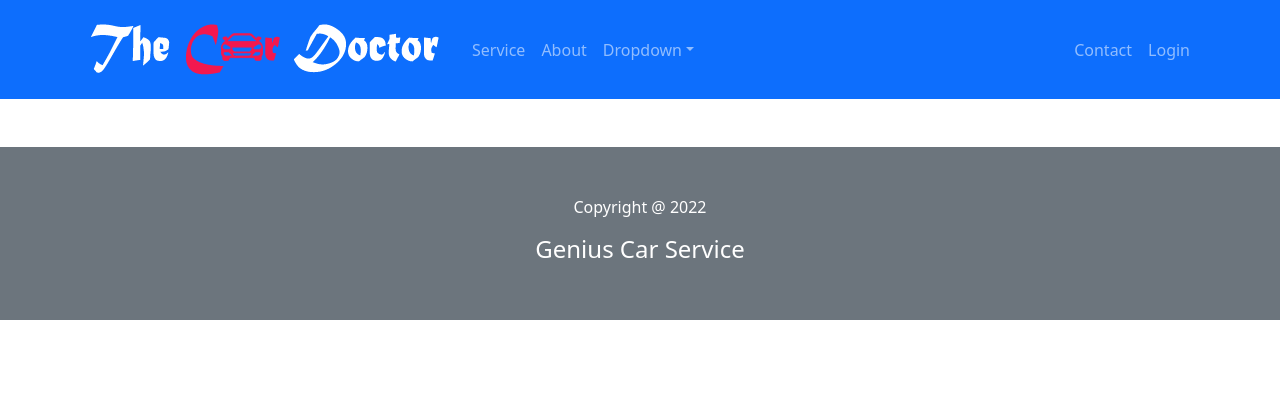
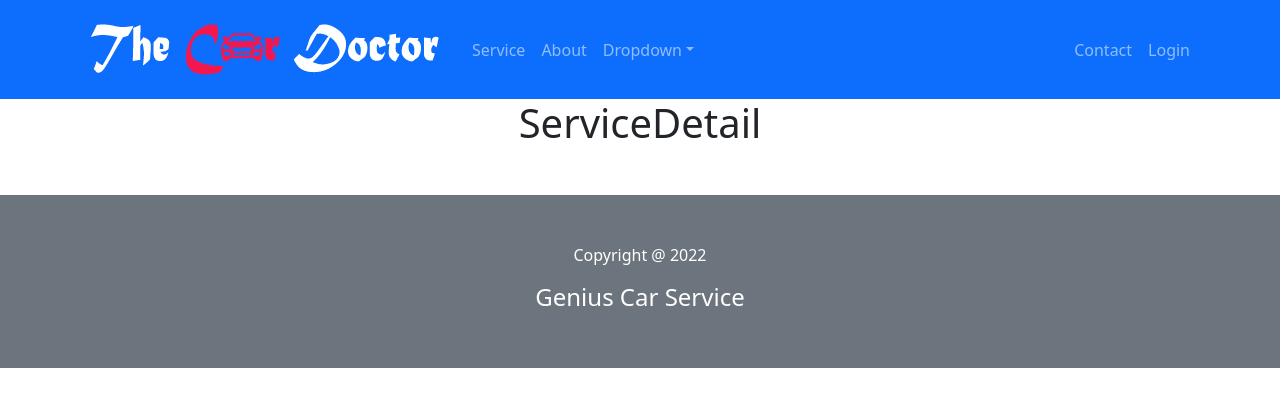
Before and after one commit to CodeWithShamim/genius-car-services, a React (Create React App) app: page /service/1 in a window 1280 px wide. Shown: the top 406 px of the page. Built offline with nearby package versions, Linux system fonts and the light colour scheme.

Commit message:
service details component added

```diff
--- a/src/App.js
+++ b/src/App.js
@@ -3,8 +3,9 @@ import { Route, Routes } from "react-router-dom";
 import Header from "./Pages/Shared/Header";
 import Home from "./Pages/Home/Home/Home";
 import Footer from "./Pages/Shared/Footer";
-import Services from "./Pages/Home/Services/Services";
 import "bootstrap/dist/css/bootstrap.min.css";
+import NotFound from "./Pages/Shared/NotFound";
+import ServiceDetail from "./Pages/ServiceDetail/ServiceDetail";
 
 function App() {
   return (
@@ -12,7 +13,11 @@ function App() {
       <Header></Header>
       <Routes>
         <Route path="/" element={<Home></Home>}></Route>
-        <Route path="/" element={<Services></Services>}></Route>
+        <Route
+          path="service/:serviceId"
+          element={<ServiceDetail></ServiceDetail>}
+        ></Route>
+        <Route path="*" element={<NotFound></NotFound>}></Route>
       </Routes>
       <Footer></Footer>
     </div>
--- /dev/null
+++ b/src/Pages/ServiceDetail/ServiceDetail.js
@@ -0,0 +1,11 @@
+import React from "react";
+
+const ServiceDetail = () => {
+  return (
+    <div>
+      <h1>ServiceDetail</h1>
+    </div>
+  );
+};
+
+export default ServiceDetail;
--- /dev/null
+++ b/src/Pages/Shared/NotFound.js
@@ -0,0 +1,11 @@
+import React from "react";
+
+const NotFound = () => {
+  return (
+    <div className="text-danger">
+      <h1>Opps, Not Found!!</h1>
+    </div>
+  );
+};
+
+export default NotFound;
```
Also changed, not shown: 1 other file (tests, documents, lock files or other folders).
